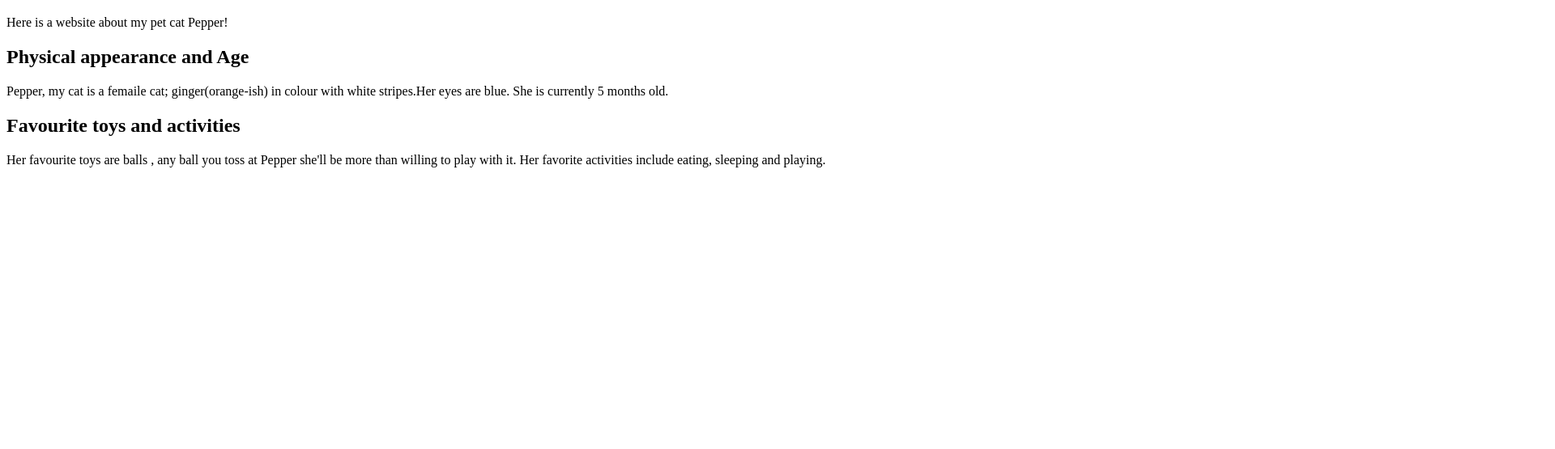
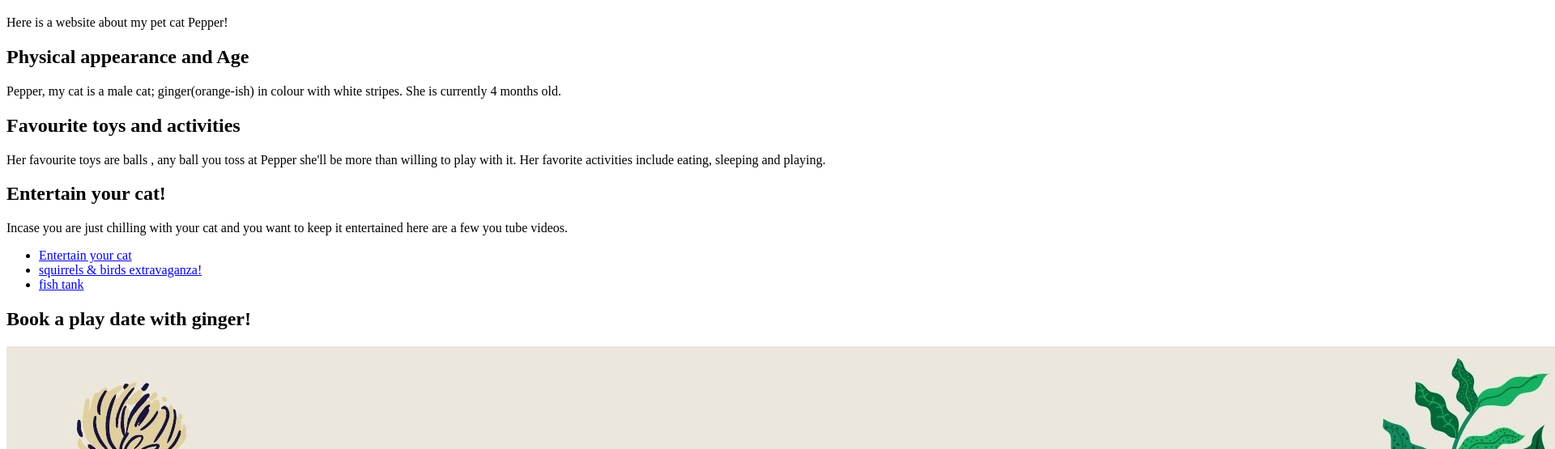
Before and after one commit to Cindywambui/petwebpage, a plain HTML site: page pet-webpage.html in a window 1280 px wide. Shown: the part 61-616 px from the top of the page at 81% size, 1920 px wide, since content can reach past the window. Drawn offline with Linux system fonts and the light colour scheme.

Commit message:
Add inline elements in html

```diff
--- a/pet-webpage.html
+++ b/pet-webpage.html
@@ -7,13 +7,25 @@
         <h1>MY PET</h1>
         <p>Here is a website about my pet cat Pepper!</p>
         <h2>Physical appearance and Age</h2>
-        <p>Pepper, my cat is a femaile cat; ginger(orange-ish) in colour
-           with white stripes.Her eyes are blue. She is currently 5 months
-           old.</p>
+        <p>Pepper, my cat is a male cat; ginger(orange-ish) in colour
+           with white stripes. She is currently 4 months
+           old.
+        </p>
         <h2>Favourite toys and activities</h2>
         <p>Her favourite toys are balls , any ball you toss at Pepper
             she'll be more than willing to play with it.
            Her favorite activities include eating, sleeping and playing.
         </p>
+        <h2>Entertain your cat!</h2>
+        <p>Incase you are just chilling with your cat and you want to
+           keep it entertained here are a few you tube videos.
+           <ul>
+               <li><a href="https://www.youtube.com/watch?v=tbsmCJE2XYQ">Entertain your cat</a></li>
+               <li><a href="https://www.youtube.com/watch?v=C2EvpdSxOQg">squirrels & birds extravaganza!</a></li>
+               <li><a href="https://www.youtube.com/watch?v=1K1XKClRb38">fish tank</a></li>
+           </ul>
+        </p>
+        <h2>Book a play date with ginger!</h2>
+        <img src="images/W.jpg" alt="a picture of a playdate calendar">
     </body>
 </html>
```
